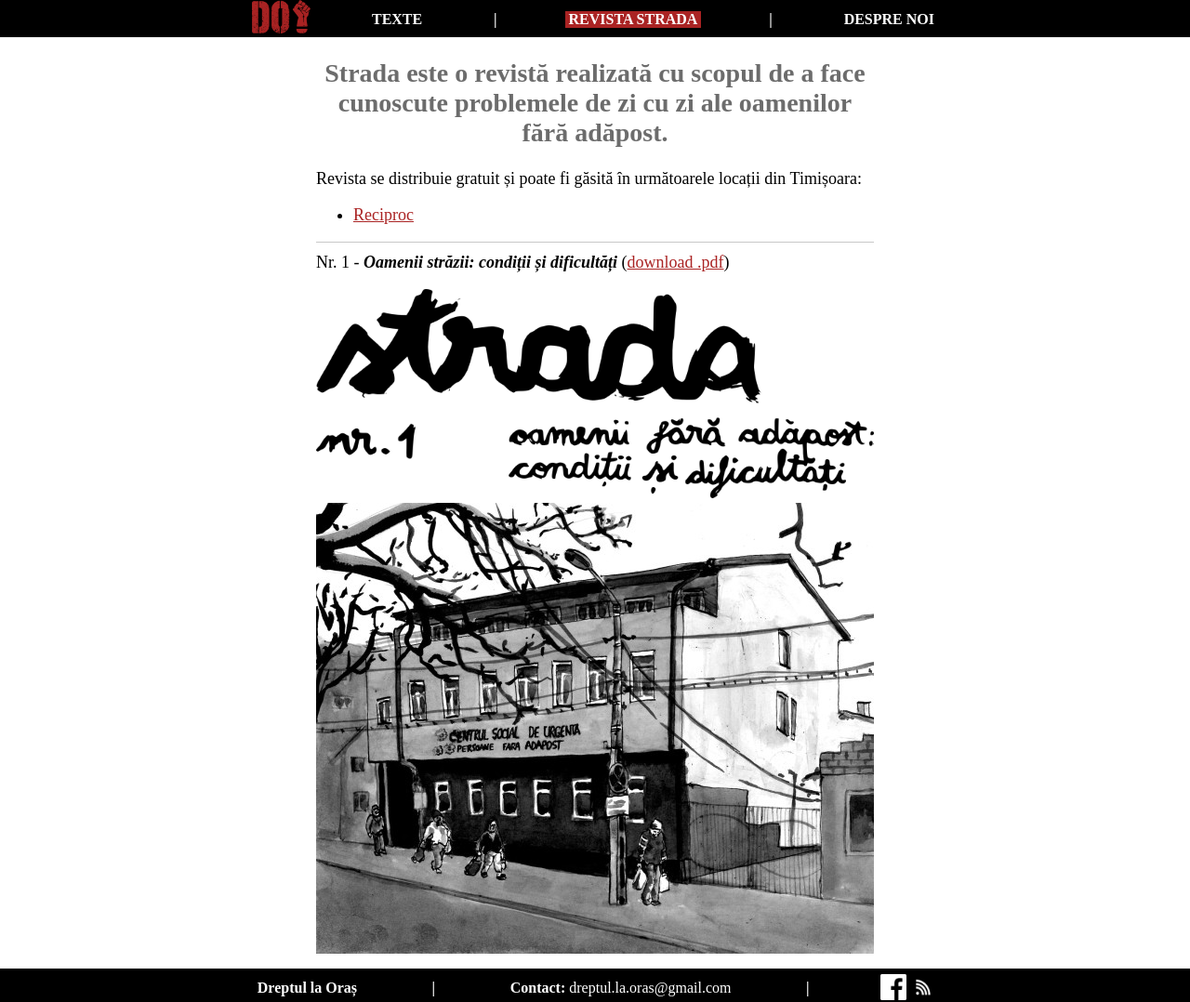
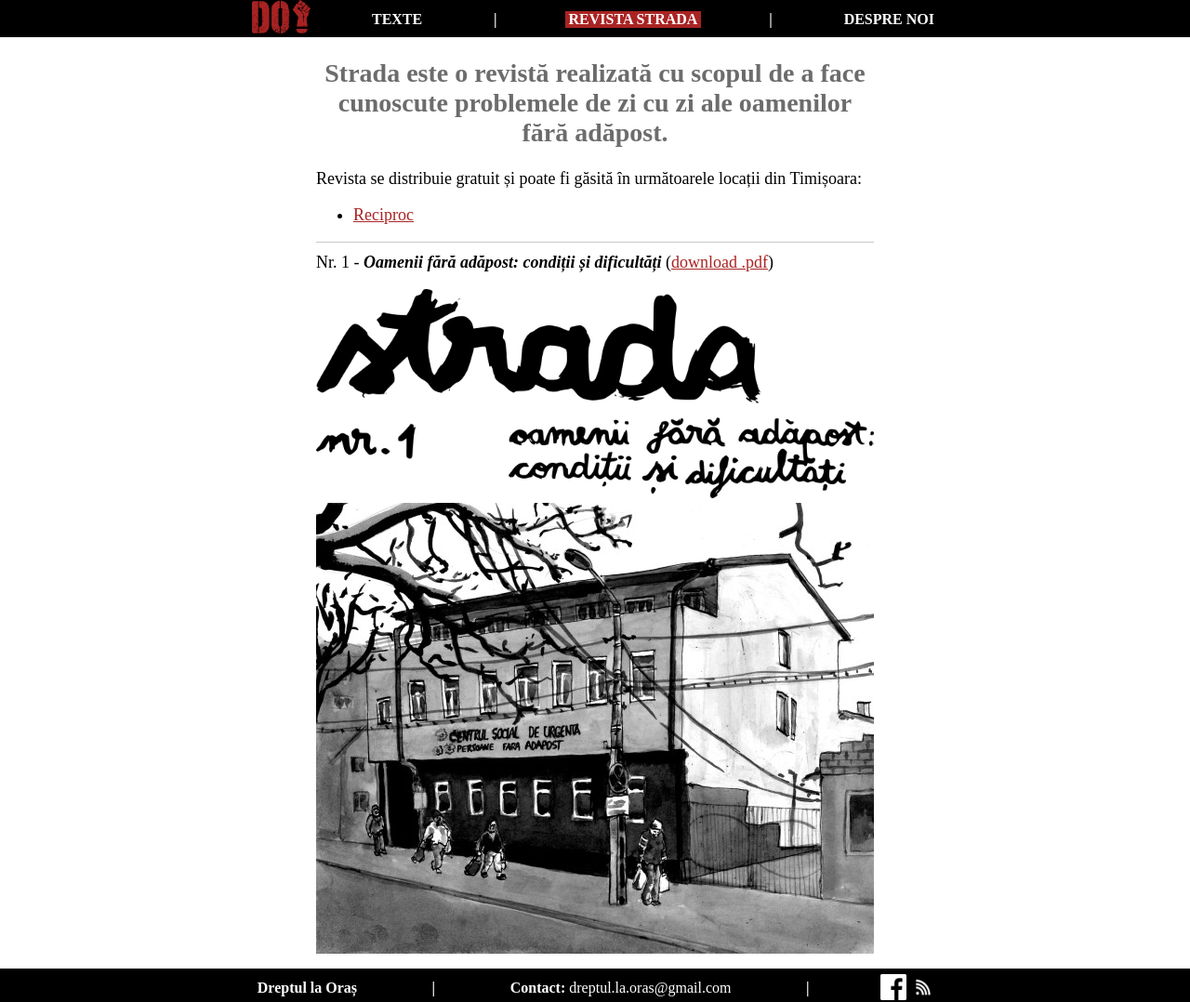
Before and after one commit to dreptul-la-oras/dreptul-la-oras.github.io, a Jekyll site: the page built from pages/strada/strada.md, in a window 1280 px wide and 1078 px high. Shown: the whole window at 93% size. Built offline with Jekyll 4.4.1, drawn with Linux system fonts in a browser that asks for light colours.

Commit message:
Fix typo in issue name

```diff
--- a/_includes/strada/strada_issue_01.html
+++ b/_includes/strada/strada_issue_01.html
@@ -1,5 +1,5 @@
 <div class="issue">
-    <p class="no-top-margin">Nr. 1 - <strong><em>Oamenii străzii: condiții și dificultăți</em></strong>
+    <p class="no-top-margin">Nr. 1 - <strong><em>Oamenii fără adăpost: condiții și dificultăți</em></strong>
         (<a href="{{ site.url }}/assets/files/strada/issue_01/dreptul_la_oras_strada_issue_01.pdf" target="_blank" title="downloadați revista în format PDF">download .pdf</a>)
     </p>
     <a href="{{ site.url }}/assets/files/strada/issue_01/dreptul_la_oras_strada_issue_01.pdf" target="_blank" title="downloadați revista în format PDF">
```
